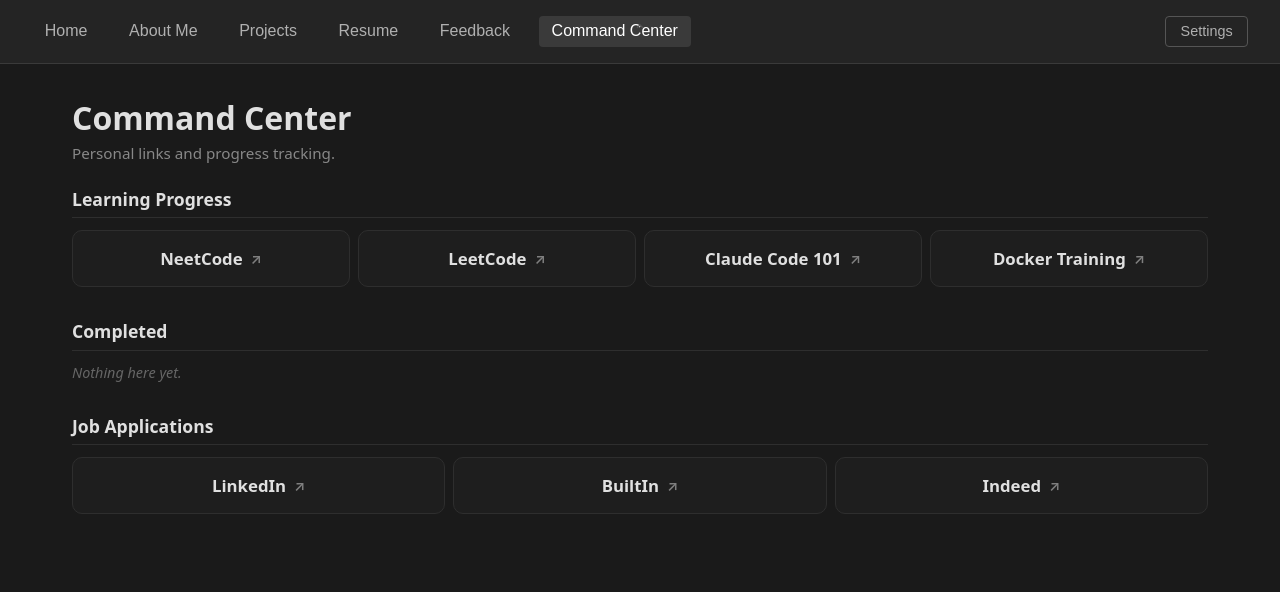
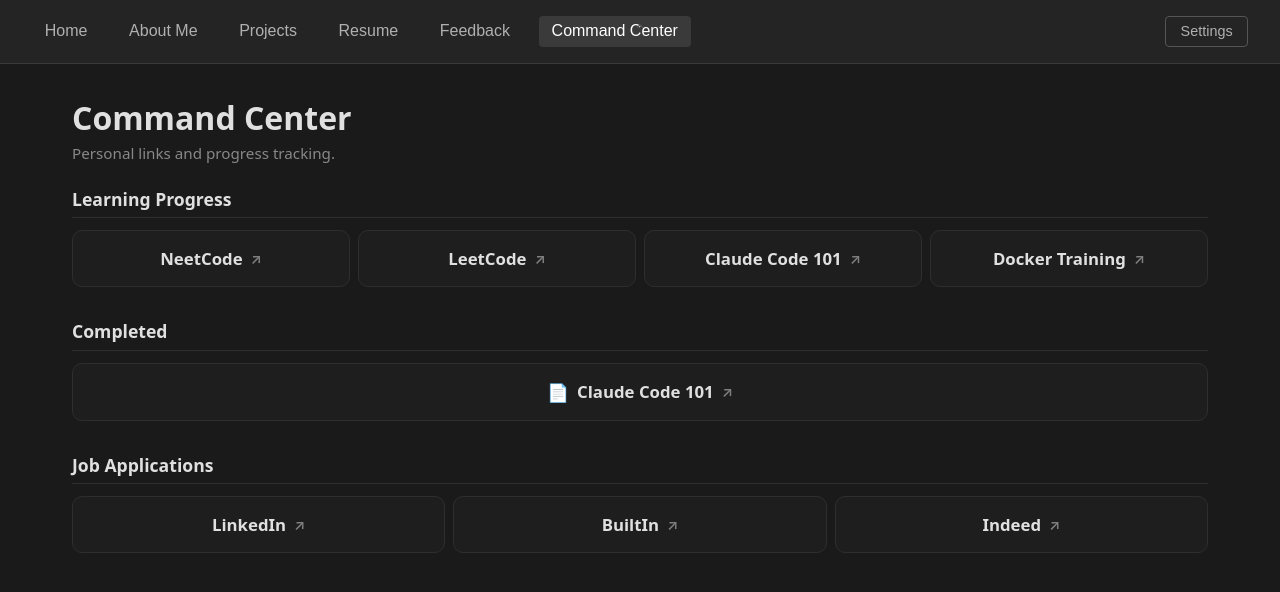
Before and after one commit to khylecalimlim/personal_website, an Angular app in the folder my-website-Angular/: page /command-center in a window 1280 px wide. Shown: the top 592 px of the page. Built offline with nearby package versions, Linux system fonts and the light colour scheme; a web font is replaced by a local one.

Commit message:
Add certificate carousel to Command Center Completed section
First entry: Claude Code 101 PDF, with title + link card matching
existing link-card styling.

```diff
--- a/my-website-Angular/src/app/command-center/command-center.component.html
+++ b/my-website-Angular/src/app/command-center/command-center.component.html
@@ -5,7 +5,23 @@
   @for (section of sections; track section.title) {
     <section class="command-center-section">
       <h2>{{ section.title }}</h2>
-      @if (section.links.length) {
+      @if (section.title === 'Completed') {
+        @if (certificates.length) {
+          <ul class="link-list certificate-list">
+            @for (cert of certificates; track cert.pdfHref) {
+              <li class="link-card certificate-card">
+                <a [href]="cert.pdfHref" class="link-text" target="_blank" rel="noopener">
+                  <span class="certificate-icon">📄</span>
+                  {{ cert.title }}
+                  <span class="link-icon">↗</span>
+                </a>
+              </li>
+            }
+          </ul>
+        } @else {
+          <p class="empty-state">Nothing here yet.</p>
+        }
+      } @else if (section.links.length) {
         <ul class="link-list" cdkDropList cdkDropListOrientation="horizontal" (cdkDropListDropped)="drop(section, $event)">
           @for (link of section.links; track link.href) {
             <li
--- a/my-website-Angular/src/app/command-center/command-center.component.scss
+++ b/my-website-Angular/src/app/command-center/command-center.component.scss
@@ -105,6 +105,10 @@
   transition: transform 250ms cubic-bezier(0, 0, 0.2, 1);
 }
 
+.certificate-icon {
+  font-size: 1.1rem;
+}
+
 .link-text {
   display: flex;
   align-items: center;
--- a/my-website-Angular/src/app/command-center/command-center.component.ts
+++ b/my-website-Angular/src/app/command-center/command-center.component.ts
@@ -11,6 +11,11 @@
 interface CommandCenterSection {
   title: string;
   links: CommandCenterLink[];
+}
+
+interface Certificate {
+  title: string;
+  pdfHref: string;
 }
 
 @Component({
@@ -34,15 +39,6 @@
         { label: 'Docker Training', href: 'https://www.docker.com/trainings/' }
       ]
     },
-    // TODO: add a certificate carousel to this section (similar pattern to the
-    // image carousel in about.component.ts) showing earned certificates as
-    // thumbnail/preview + title + link to the full PDF. First certificate ready to
-    // add: "Claude Code 101" - PDF at
-    // C:\Users\khyle\Desktop\Career, Application stuff\Certificates\ClaudeCode101-certificate.pdf
-    // (accessible from WSL at /mnt/c/Users/khyle/Desktop/Career, Application stuff/
-    // Certificates/ClaudeCode101-certificate.pdf). Plan: copy the PDF into
-    // public/command-center/certificates/ (same pattern as public/resume.pdf) and
-    // render it in the new carousel.
     {
       title: 'Completed',
       links: []
@@ -57,6 +53,10 @@
     }
   ];
 
+  certificates: Certificate[] = [
+    { title: 'Claude Code 101', pdfHref: '/command-center/certificates/ClaudeCode101-certificate.pdf' }
+  ];
+
   pop(link: CommandCenterLink): void {
     link.inverted = !link.inverted;
     link.jiggling = true;
```
Also changed, not shown: 1 other file (tests, documents, lock files or other folders).
